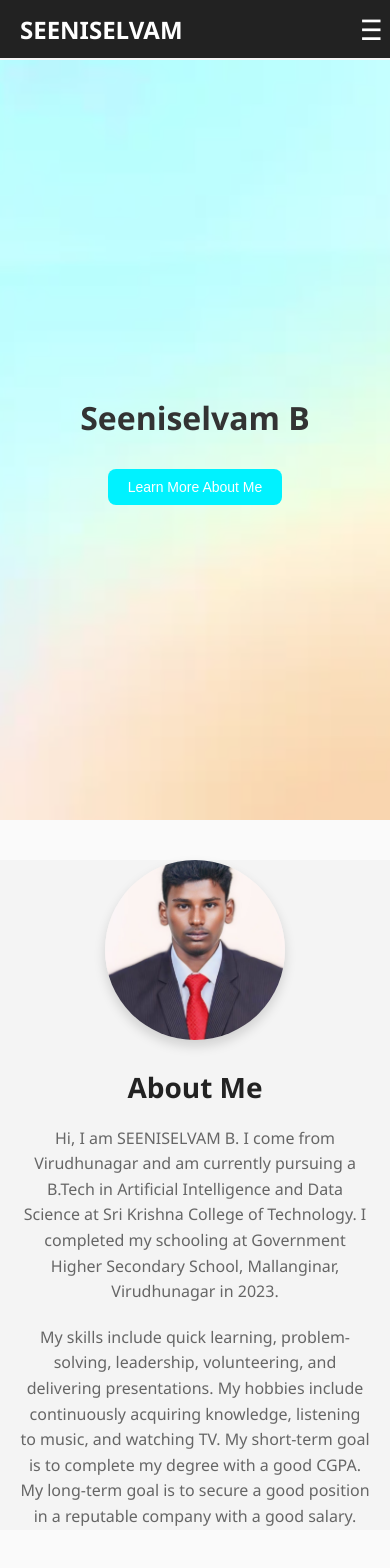
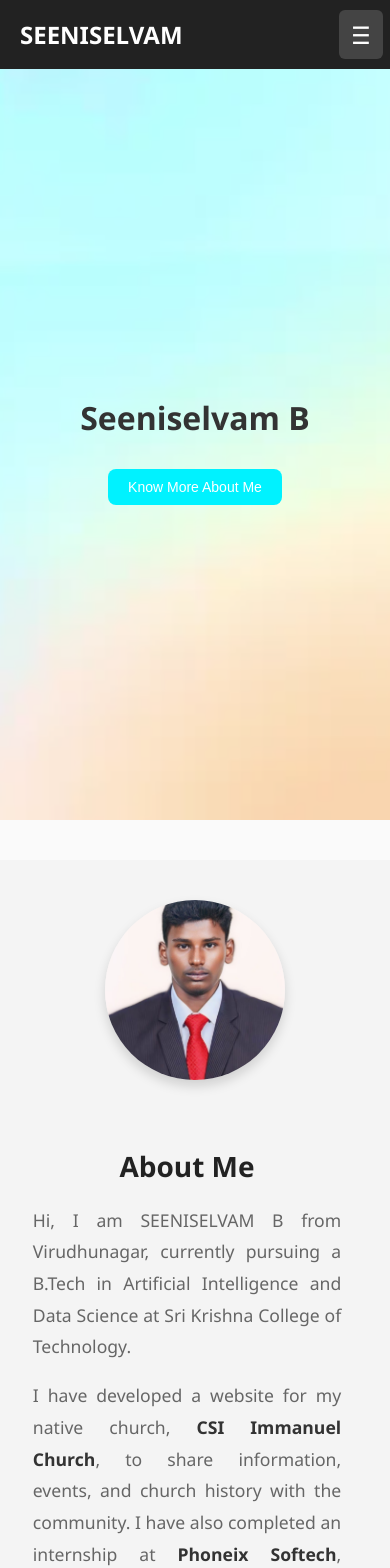
Before and after one commit to SeeniselvamB/SeeniPortfolio, a React (Create React App) app: page / in a window 390 px wide. Shown: the top 1568 px of the page. Built offline with nearby package versions, Linux system fonts and the light colour scheme.

Commit message:
Updates:

```diff
--- a/src/components/Aboutme.css
+++ b/src/components/Aboutme.css
@@ -9,26 +9,53 @@
   display: flex;
   flex-wrap: wrap;
   align-items: center;
+  margin-bottom: 10px;
 }
 
 .about-image {
-  flex: 1;
+  flex: center;
   display: flex;
   justify-content: center;
-  margin-bottom: 20px;
+  margin-bottom: 10px; /* Reduce this */
+  display: block;
+  margin-left: auto;
+  margin-right: auto;
+  border-radius: 50%;
+
+}
+.about
+{
+  text-align: center;
 }
 
 .seeni-image {
-  width: 260px;
-  height: 260px;
+  width: 200px;
+  height: 200px;
   border-radius: 50%;
   object-fit: cover;
   box-shadow: 0 6px 12px rgba(0, 0, 0, 0.15);
+  margin-top: 40px;
+  margin-left: auto;
 }
 
 .about-text {
   flex: 2;
   padding-left: 40px;
+  max-width: 900px;
+  margin: 0 auto;
+  padding: 1.5rem 1rem;
+  font-family: 'Segoe UI', Tahoma, Geneva, Verdana, sans-serif;
+  color: #333;
+}
+.about-text p {
+  font-size: 1.1rem;
+  line-height: 1.8;
+  margin-bottom: 1rem;
+  text-align: justify;
+}
+.about-text strong {
+  color: #333;
+  font-weight: 600;
 }
 
 .about-text h1 {
@@ -69,3 +96,21 @@
     font-size: 16px;
   }
 }
+p {
+  font-family: 'Segoe UI', Tahoma, Geneva, Verdana, sans-serif;
+  font-size: 1.1rem;
+  line-height: 1.7;
+  color: #333;
+  margin-bottom: 1rem;
+  padding: 0 1rem;
+  text-align: justify;
+}
+
+/* Responsive adjustments for smaller screens */
+@media (max-width: 600px) {
+  p {
+    font-size: 1rem;
+    padding: 0 0.8rem;
+    line-height: 1.6;
+  }
+}
--- a/src/components/Aboutme.js
+++ b/src/components/Aboutme.js
@@ -14,17 +14,15 @@ function Aboutme() {
           />
         </div>
         <div className="about-text">
-          <h1>About Me</h1>
+          <h1 className="about">About Me</h1>
           <p>
-            Hi, I am SEENISELVAM B. I come from Virudhunagar and am currently pursuing a B.Tech in Artificial Intelligence and Data Science at
-            Sri Krishna College of Technology.
-            I completed my schooling at Government Higher Secondary School, Mallanginar, Virudhunagar in 2023.
+          Hi, I am SEENISELVAM B from Virudhunagar, currently pursuing a B.Tech in Artificial Intelligence and Data Science at Sri Krishna College of Technology.
           </p>
           <p>
-            My skills include quick learning, problem-solving, leadership, volunteering, and delivering presentations.
-            My hobbies include continuously acquiring knowledge, listening to music, and watching TV.
-            My short-term goal is to complete my degree with a good CGPA. My long-term goal is to secure a good position in a reputable company with a good salary.
+          I have developed a website for my native church, <strong>CSI Immanuel Church</strong>, to share information, events, and church history with the community.
+          I have also completed an internship at <strong>Phoneix Softech</strong>, where I gained hands-on experience in <strong>Basic Java Programming</strong>.
           </p>
+
         </div>
       </div>
     </section>
--- a/src/components/Achievement.js
+++ b/src/components/Achievement.js
@@ -1,12 +1,12 @@
 import React from 'react';
 import './Achievement.css';
-// Sample project data
+
 const projects = [
   {
     id: 1,
-    title: "Project One",
-    description: "Church Website.",
-    image: "./assests/Church.png", // Replace with your image URL
+    title: "CSI IMMANUEL CHURCH Website",
+    image:"/assests/Church2.png",
+    description: "A responsive and interactive website built for CSI IMMANUEL CHURCH, Chithumoondradaippu, showcasing the church’s history, worship timings, media gallery, event branches. Developed using React.js and deployed on GitHub Pages and Vercel, the site includes smooth navigation, scroll animations, and Google Maps integration for location visibility — all optimized for mobile and desktop viewing.",
     link: "https://csiimmanuelchurchcmu.vercel.app" // Project link (e.g., GitHub)
   },
   {
--- a/src/components/Education.js
+++ b/src/components/Education.js
@@ -1,67 +1,22 @@
-// import React from 'react';
-// import './Education.css';
-// function Education() {
-//   return (
-//     <section id="education" className="education-section">
-//       <div className="education-content">
-//         <h1>Education</h1>
-
-
-//         <div className="education-item">
-//           <h1></h1>
-//         <break></break>
-//           <h2>B.Tech-Aritificial Intelligence and Data Science</h2>
-//           <p>Sri Krishna College of Technology,Coimbatore on 2023-2027 aggeregate with 7.63 %.</p>
-//         </div>
-
-//         <div className="education-item">
-//           <h2>HSC</h2>
-//           <p>Govt Higher Secondary School, Mallanginar, Virudhunagar on 2023 aggeregate with 89.6 %.</p>
-//           {/* <p>Brief description or honors/achievements.</p> */}
-//         </div>
-
-//         <div className="education-item">
-//           <h2>Certifications</h2>
-//           <ul>
-//             <li>DRONE CODING AND SIMULATION - Workshop Certificate on 2024.</li>
-//             <li>Speech Contest Certificate at School on 2018-2019.</li>
-//           </ul>
-//         </div>
-//       </div>
-//     </section>
-//   );
-// }
-
-// export default Education;
-
 import React from 'react';
 import './Education.css';
-
 function Education() {
   return (
     <section id="education" className="education-section">
       <div className="education-content">
         <h1>Education</h1>
-
         <div className="education-item">
-          <h2>B.Tech - Artificial Intelligence and Data Science</h2>
-          <p>
-            Sri Krishna College of Technology, Coimbatore (2023–2027), aggregate: 7.63 CGPA.
-          </p>
-        </div>
-
-        <div className="education-item">
-          <h2>HSC</h2>
-          <p>
-            Govt Higher Secondary School, Mallanginar, Virudhunagar (2023), aggregate: 89.6%.
-          </p>
+        <break></break>
+        <break></break>
+          <h2>B.Tech-Aritificial Intelligence and Data Science</h2>
+          <p>Sri Krishna College of Technology,Coimbatore on 2023-2027 aggeregate with 7.63 %.</p>
         </div>
 
         <div className="education-item">
           <h2>Certifications</h2>
           <ul>
-            <li>DRONE CODING AND SIMULATION - Workshop Certificate (2024)</li>
-            <li>Speech Contest Certificate at School (2018–2019)</li>
+            <li>DRONE CODING AND SIMULATION - Workshop Certificate on 2024.</li>
+            <li>Speech Contest Certificate at School on 2018-2019.</li>
           </ul>
         </div>
       </div>
--- a/src/components/Homepage.js
+++ b/src/components/Homepage.js
@@ -6,16 +6,9 @@ function Homepage() {
   return (
     <section id="home" className="home-section">
       <div className="home-content">
-
-      {/* <img
-          src={img}
-          alt="Seeniselvam B"
-          className="portfolio-image"
-
-          /> */}
         <h1 className="h1">Seeniselvam B</h1>
         <Link to="about" smooth={true} duration={500}>
-        <button className="cta-button">Learn More About Me</button>
+        <button className="cta-button">Know More About Me</button>
         </Link>
       </div>
     </section>
--- a/src/components/Navbar.css
+++ b/src/components/Navbar.css
@@ -22,6 +22,7 @@
   cursor: pointer;
 }
 
+
 .nav-links {
   display: flex;
   gap: 20px;
@@ -32,9 +33,10 @@
 }
 
 .nav-links a {
-  color: white;
+  color:white;
   text-decoration: none;
 }
+
 
 @media screen and (max-width: 768px) {
   .navbar {
@@ -56,10 +58,11 @@
   .nav-links {
     display: none;
     flex-direction: column;
-    background-color: #333;
+    /* background-color: #333;  */
+    background-color:skyblue;
     width: 100%;
     position: absolute;
-    top: 60px;
+    top: 50px;
     left: 0;
   }
 
@@ -70,5 +73,24 @@
   .nav-links li {
     padding: 15px 0;
     text-align: center;
+    width: 93%;
+    margin-top: 0cap;
+
   }
+  .nav-toggle {
+  display: block;
+  font-size: 24px;
+  cursor: pointer;
+  background-color: #444;
+  padding: 8px 12px;
+  border-radius: 6px;
+  color: white;
+  transition: background-color 0.3s ease;
+
 }
+
+.nav-toggle:hover {
+  background-color: #555;
+}
+
+}
```
Also changed, not shown: public/assests/Church1.png (renamed from src/assests/Church.png), public/assests/Church2.png (added).
